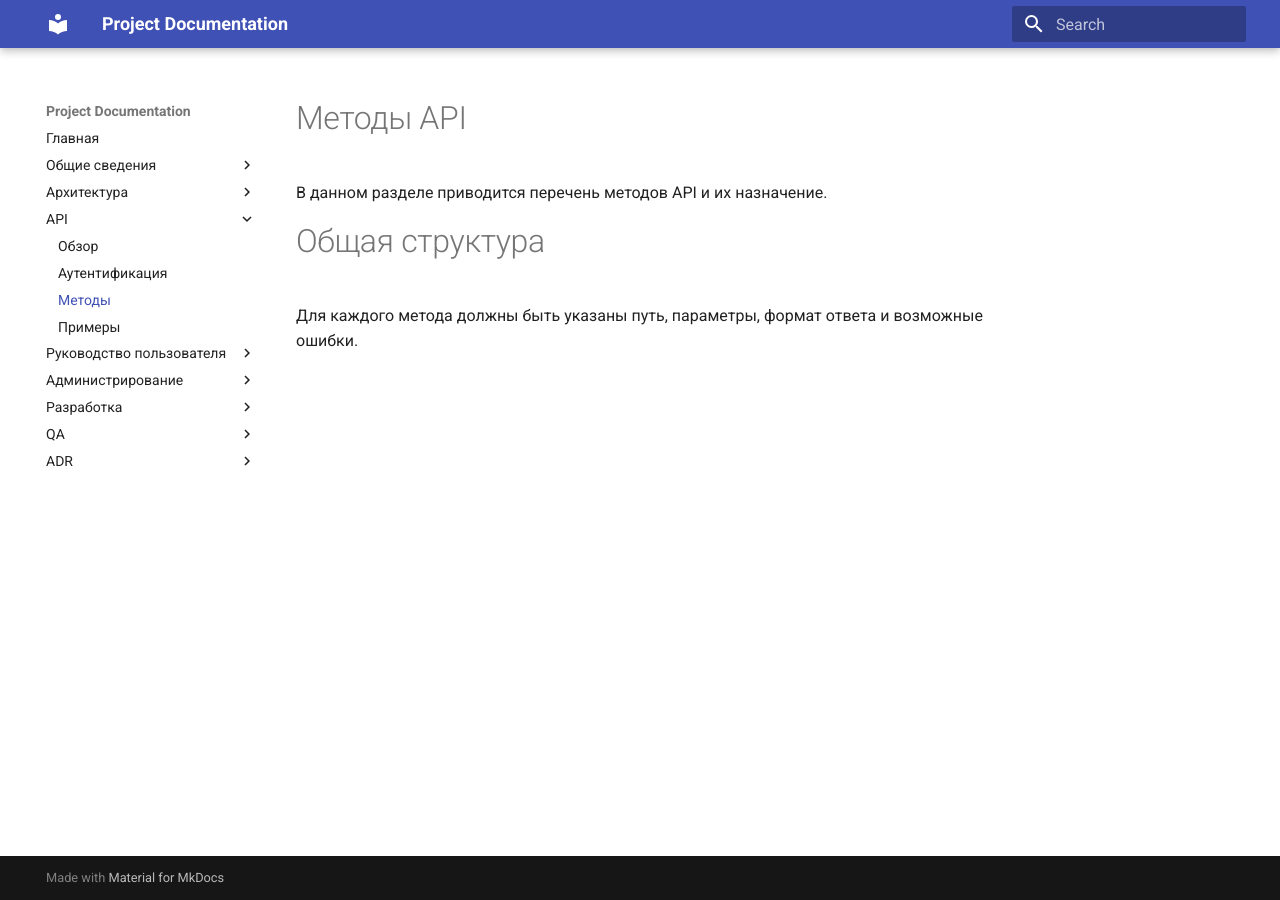
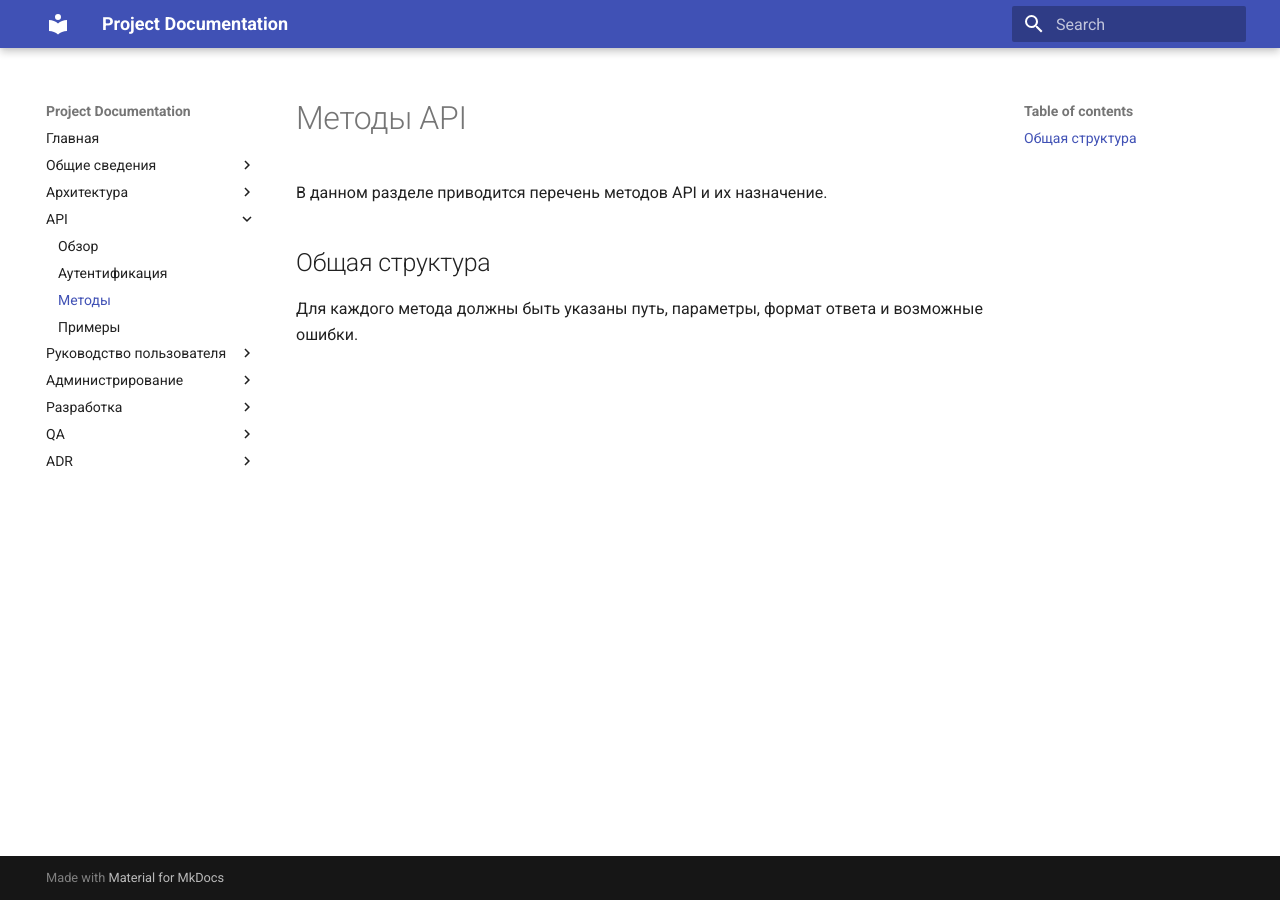
Before and after one commit to techwri/Demo, an MkDocs documentation site: the page built from docs/api/endpoints.md, in a window 1280 px wide. Built offline with MkDocs 1.6.1 and Material for MkDocs 9.7.7, drawn with Linux system fonts in a browser that asks for light colours.

```diff
--- a/docs/api/endpoints.md
+++ b/docs/api/endpoints.md
@@ -2,6 +2,6 @@
 
 В данном разделе приводится перечень методов API и их назначение.
 
-# Общая структура
+## Общая структура
 
 Для каждого метода должны быть указаны путь, параметры, формат ответа и возможные ошибки.
```
